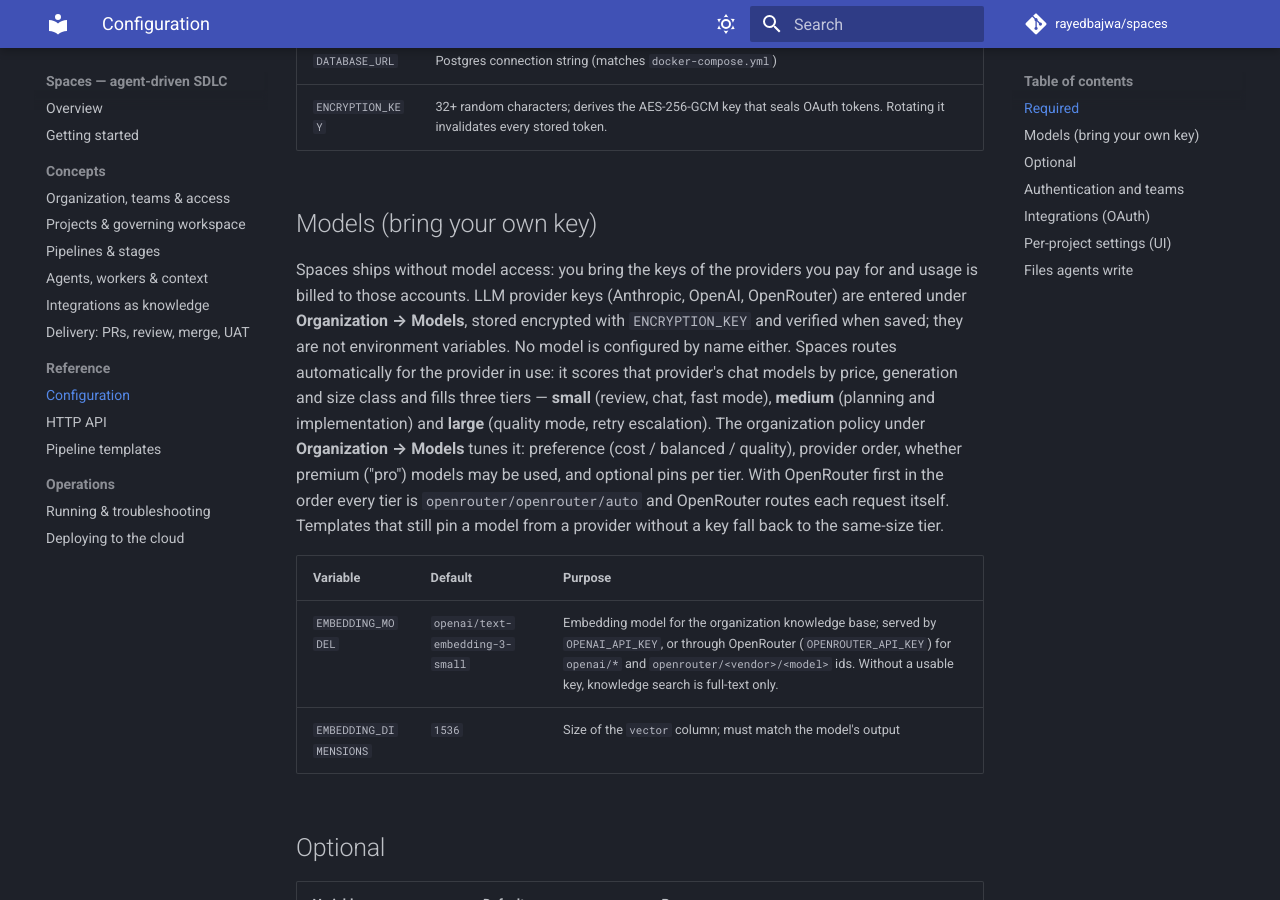
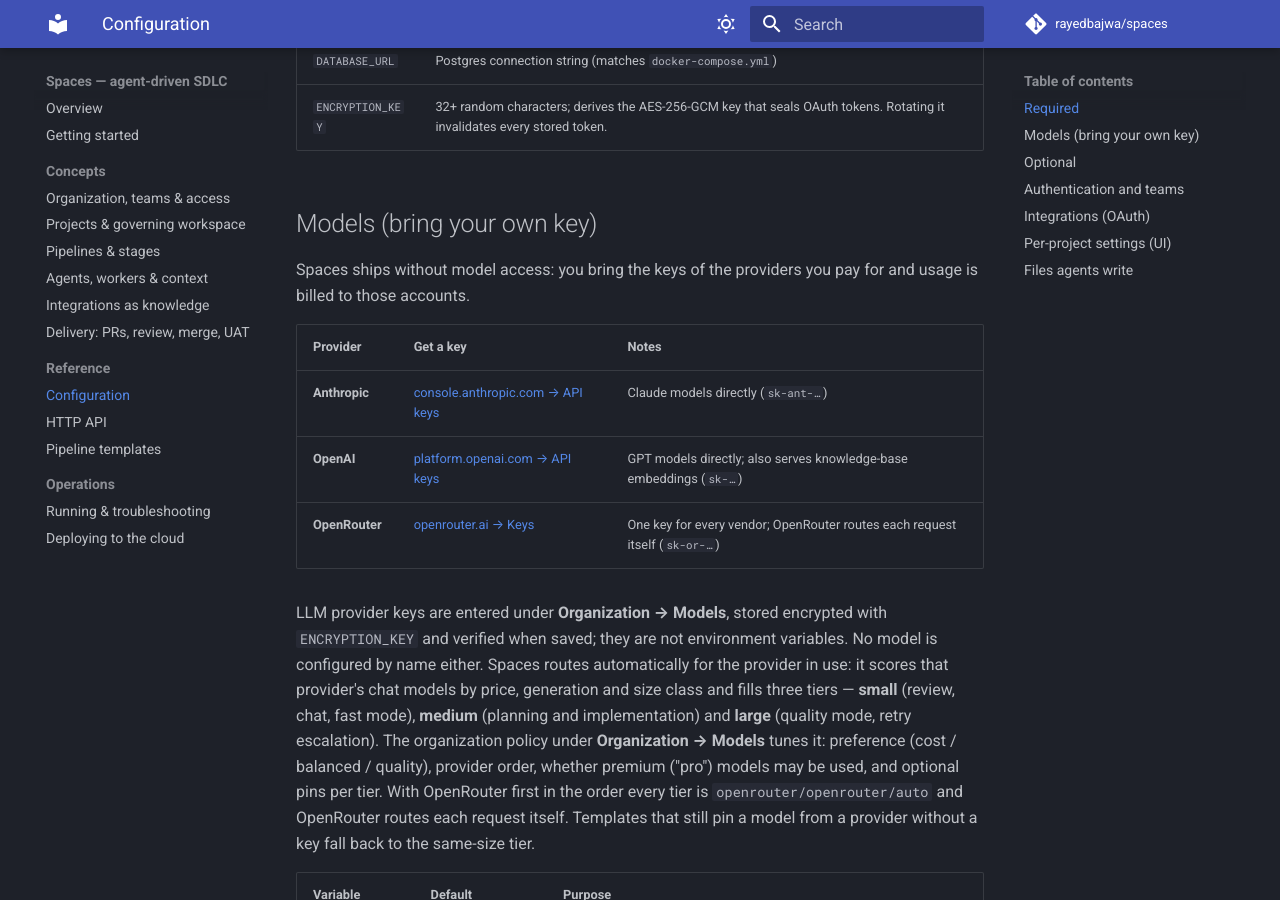
Before and after one commit to rayedbajwa/spaces, an MkDocs documentation site: the page built from docs/reference/configuration.md, in a window 1280 px wide and 900 px high, scrolled down 329 px. Built offline with MkDocs 1.6.1 and Material for MkDocs 9.7.7, drawn with Linux system fonts in a browser that asks for light colours; comment, search, counter and statistics services are not loaded.

Commit message:
docs: supported model providers, where to get keys, provider keys screenshot
Co-Authored-By: Claude Fable 5.1 <noreply@anthropic.com>

```diff
--- a/docs/reference/configuration.md
+++ b/docs/reference/configuration.md
@@ -13,8 +13,15 @@ shell variable overrides the file). See `.env.example` for the annotated list.
 ## Models (bring your own key)
 
 Spaces ships without model access: you bring the keys of the providers you
-pay for and usage is billed to those accounts. LLM provider keys (Anthropic,
-OpenAI, OpenRouter) are entered under
+pay for and usage is billed to those accounts.
+
+| Provider | Get a key | Notes |
+|---|---|---|
+| **Anthropic** | [console.anthropic.com → API keys](https://console.anthropic.com/settings/keys) | Claude models directly (`sk-ant-…`) |
+| **OpenAI** | [platform.openai.com → API keys](https://platform.openai.com/api-keys) | GPT models directly; also serves knowledge-base embeddings (`sk-…`) |
+| **OpenRouter** | [openrouter.ai → Keys](https://openrouter.ai/settings/keys) | One key for every vendor; OpenRouter routes each request itself (`sk-or-…`) |
+
+LLM provider keys are entered under
 **Organization → Models**, stored encrypted with `ENCRYPTION_KEY` and verified
 when saved; they are not environment variables. No model is configured by
 name either. Spaces routes automatically for the provider in use: it scores that provider's chat models by price, generation and size
```
Also changed, not shown: README.md (+13 -0 lines), docs/getting-started.md (+9 -1 lines), docs/screenshots/provider-keys.png (added).
